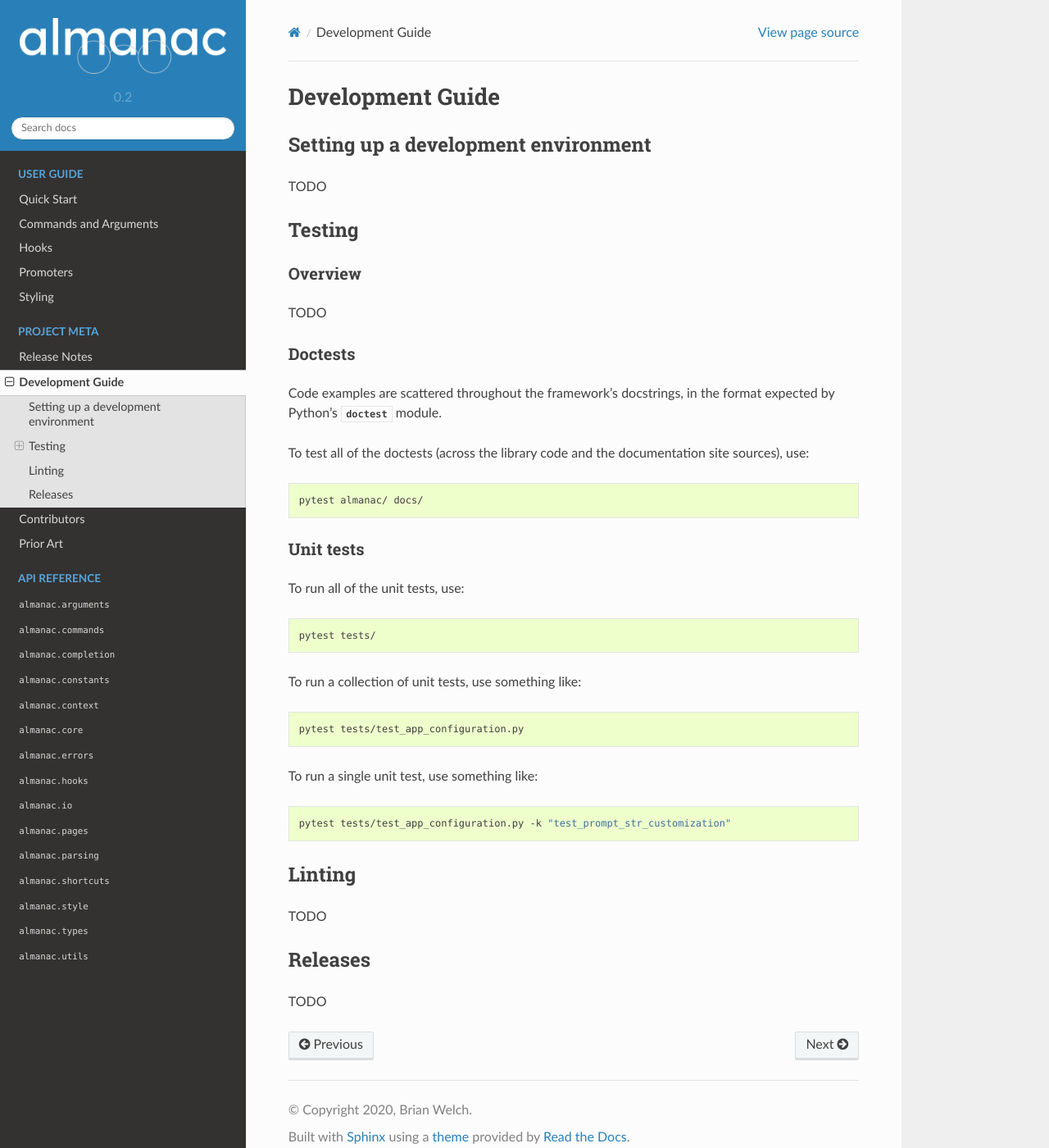
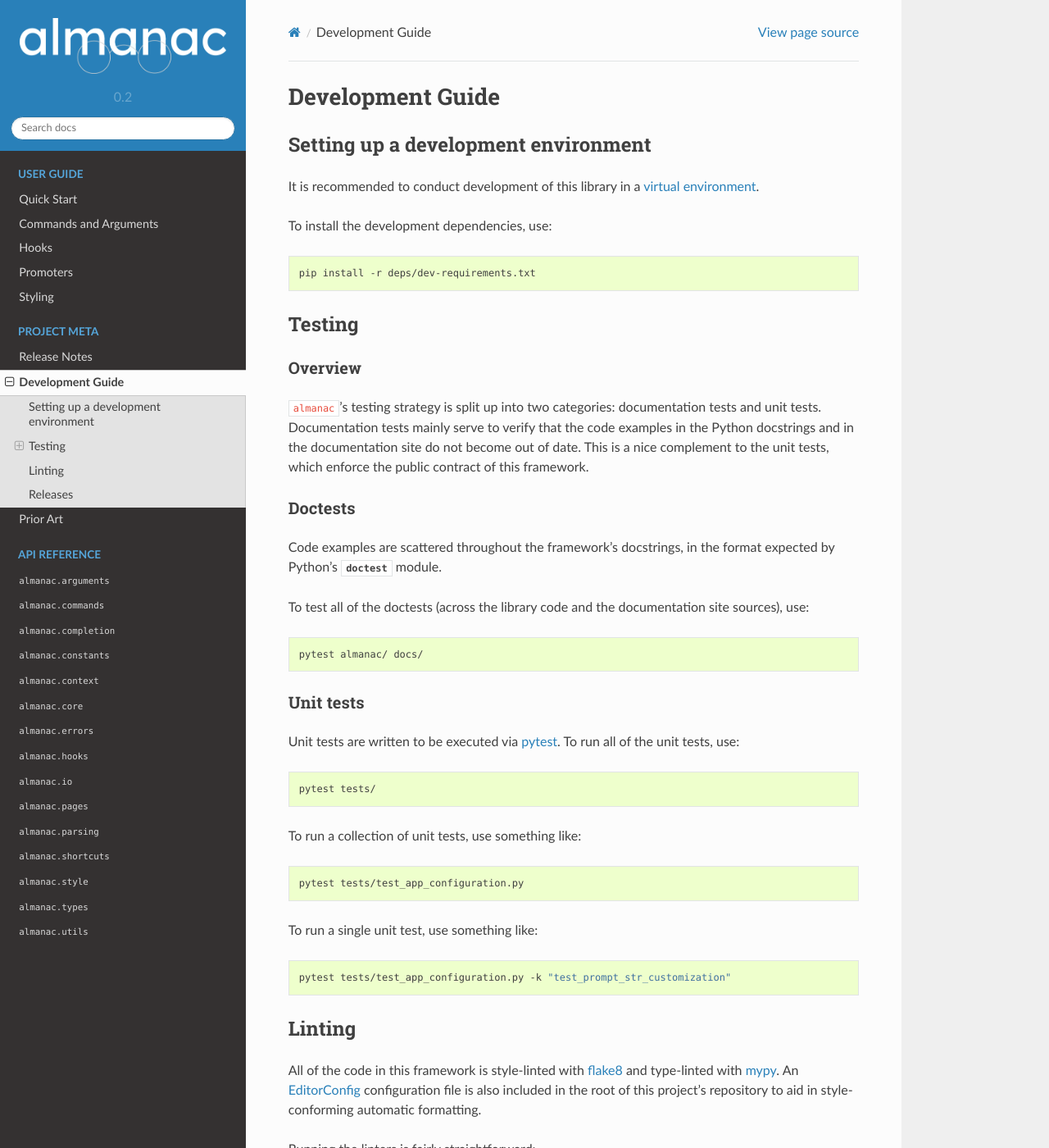
Before and after one commit to welchbj/almanac, a Sphinx documentation site: the page built from docs/project_meta/development_guide.rst, in a window 1280 px wide and 1400 px high. Shown: the whole window at 82% size. Built offline with Sphinx 7.4.7 and the Read the Docs theme 2.0.0, drawn with Linux system fonts in a browser that asks for light colours; pages that are not in the unit, such as notebooks, are missing from menus; some of the changed text lies outside the part shown.

Commit message:
Move development guide into dedicated docs page

```diff
--- a/docs/project_meta/contributors.rst
+++ /dev/null
@@ -1,5 +0,0 @@
-============
-Contributors
-============
-
-TODO
--- a/docs/project_meta/development_guide.rst
+++ b/docs/project_meta/development_guide.rst
@@ -6,7 +6,13 @@ Development Guide
 Setting up a development environment
 ------------------------------------
 
-TODO
+It is recommended to conduct development of this library in a `virtual environment <https://docs.python.org/3/library/venv.html>`_.
+
+To install the development dependencies, use:
+
+.. code-block:: shell
+
+   pip install -r deps/dev-requirements.txt
 
 -------
 Testing
@@ -15,7 +21,7 @@ Testing
 Overview
 ~~~~~~~~
 
-TODO
+``almanac``'s testing strategy is split up into two categories: documentation tests and unit tests. Documentation tests mainly serve to verify that the code examples in the Python docstrings and in the documentation site do not become out of date. This is a nice complement to the unit tests, which enforce the public contract of this framework.
 
 Doctests
 ~~~~~~~~
@@ -31,7 +37,7 @@ To test all of the doctests (across the library code and the documentation site
 Unit tests
 ~~~~~~~~~~
 
-To run all of the unit tests, use:
+Unit tests are written to be executed via `pytest <https://docs.pytest.org/en/stable/>`_. To run all of the unit tests, use:
 
 .. code-block:: shell
 
@@ -53,10 +59,30 @@ To run a single unit test, use something like:
 Linting
 -------
 
-TODO
+All of the code in this framework is style-linted with `flake8 <https://flake8.pycqa.org/en/latest/>`_ and type-linted with `mypy <https://mypy.readthedocs.io/en/stable/>`_. An `EditorConfig <https://editorconfig.org/>`_ configuration file is also included in the root of this project's repository to aid in style-conforming automatic formatting.
+
+Running the linters is fairly straightforward:
+
+.. code-block:: shell
+
+   flake8 .
+   mypy .
 
 --------
 Releases
 --------
 
-TODO
+Release builds are performed using `setuptools <https://setuptools.readthedocs.io/en/latest/>`_, with the extra layer of convenience provided by `twine <https://twine.readthedocs.io/en/latest/>`_.
+
+When it's time to cut a release, use the following steps:
+
+.. code-block:: shell
+
+   # Build the source tarball and wheel.
+   python setup.py bdist_wheel sdist
+
+   # Verify that PyPI will accept our upload.
+   twine check dist/*.whl dist/*.gz
+
+   # Upload to PyPI.
+   twine upload dist/*.whl dist/*.gz
```
Also changed, not shown: README.md (+2 -29 lines).
